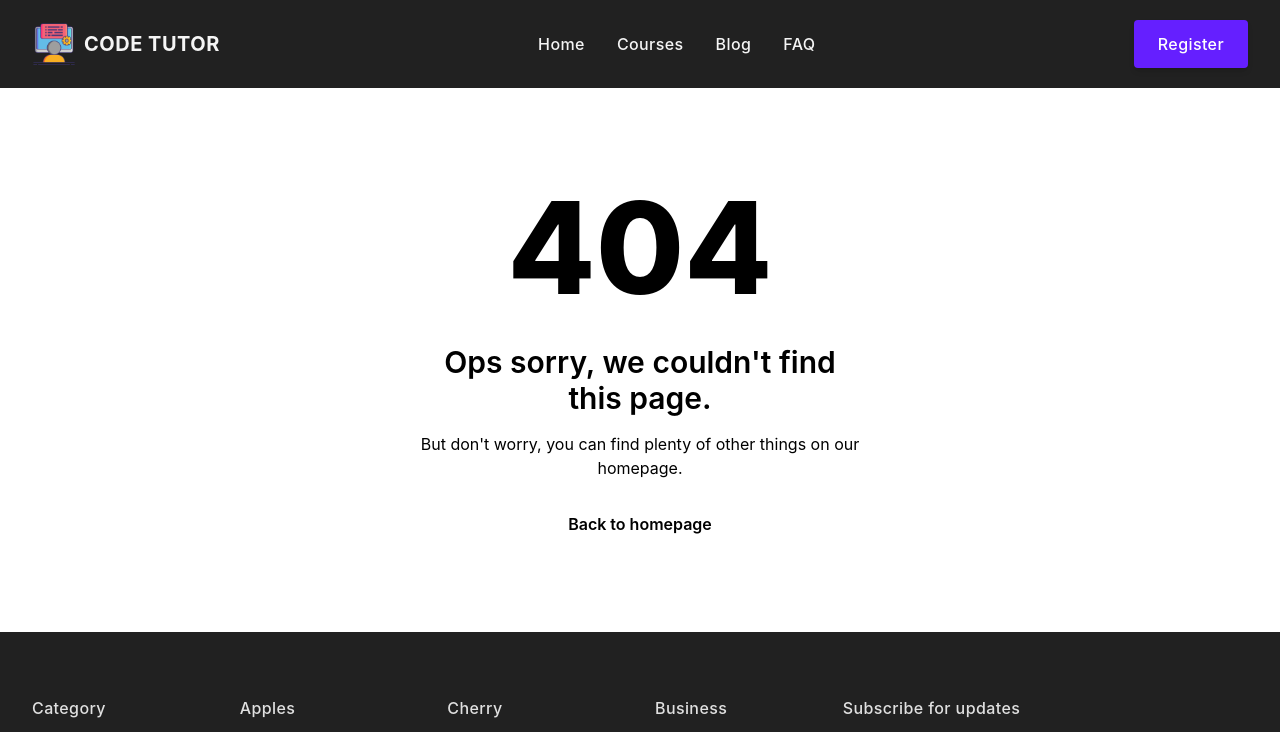
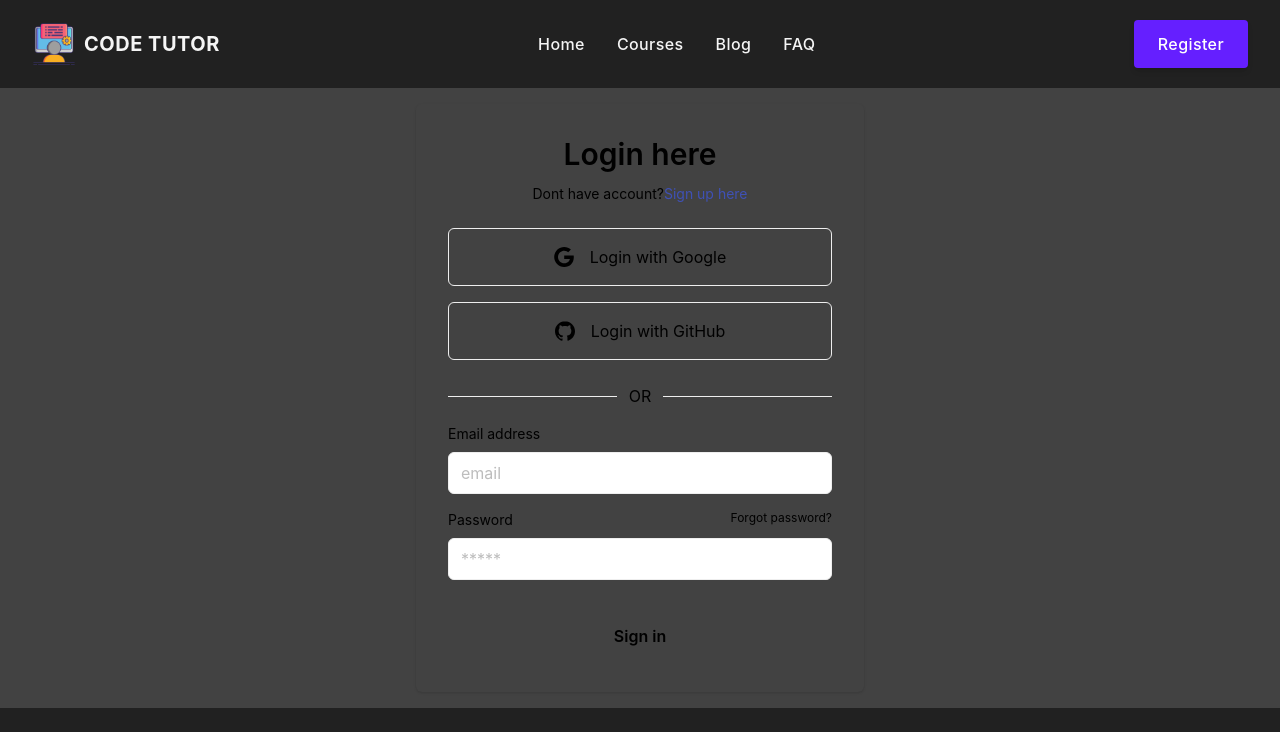
Before and after one commit to tahdiislam/code-tutor, a React (Vite) app: page /login in a window 1280 px wide. Shown: the top 732 px of the page. Built offline with nearby package versions, Linux system fonts and the light colour scheme.

Commit message:
add login page

```diff
--- a/src/Pages/Login.jsx
+++ b/src/Pages/Login.jsx
@@ -0,0 +1,52 @@
+import React from 'react';
+import { Link } from 'react-router-dom';
+
+const Login = () => {
+    return (
+        <div className='bg-gray-800 py-4'>
+            <div className="w-full max-w-md p-4 rounded-md shadow sm:p-8 dark:bg-gray-900 dark:text-gray-100 mx-auto">
+                <h2 className="mb-3 text-3xl font-semibold text-center">Login here</h2>
+                <p className="text-sm text-center dark:text-gray-400">Dont have account?
+                    <Link to="/register" rel="noopener noreferrer" className="focus:underline hover:underline text-indigo-500">Sign up here</Link>
+                </p>
+                <div className="my-6 space-y-4">
+                    <button aria-label="Login with Google" type="button" className="flex items-center justify-center w-full p-4 space-x-4 border rounded-md focus:ring-2 focus:ring-offset-1 dark:border-gray-400 focus:ring-indigo-400">
+                        <svg xmlns="http://www.w3.org/2000/svg" viewBox="0 0 32 32" className="w-5 h-5 fill-current">
+                            <path d="M16.318 13.714v5.484h9.078c-0.37 2.354-2.745 6.901-9.078 6.901-5.458 0-9.917-4.521-9.917-10.099s4.458-10.099 9.917-10.099c3.109 0 5.193 1.318 6.38 2.464l4.339-4.182c-2.786-2.599-6.396-4.182-10.719-4.182-8.844 0-16 7.151-16 16s7.156 16 16 16c9.234 0 15.365-6.49 15.365-15.635 0-1.052-0.115-1.854-0.255-2.651z"></path>
+                        </svg>
+                        <p>Login with Google</p>
+                    </button>
+                    <button aria-label="Login with GitHub" role="button" className="flex items-center justify-center w-full p-4 space-x-4 border rounded-md focus:ring-2 focus:ring-offset-1 dark:border-gray-400 focus:ring-indigo-400">
+                        <svg xmlns="http://www.w3.org/2000/svg" viewBox="0 0 32 32" className="w-5 h-5 fill-current">
+                            <path d="M16 0.396c-8.839 0-16 7.167-16 16 0 7.073 4.584 13.068 10.937 15.183 0.803 0.151 1.093-0.344 1.093-0.772 0-0.38-0.009-1.385-0.015-2.719-4.453 0.964-5.391-2.151-5.391-2.151-0.729-1.844-1.781-2.339-1.781-2.339-1.448-0.989 0.115-0.968 0.115-0.968 1.604 0.109 2.448 1.645 2.448 1.645 1.427 2.448 3.744 1.74 4.661 1.328 0.14-1.031 0.557-1.74 1.011-2.135-3.552-0.401-7.287-1.776-7.287-7.907 0-1.751 0.62-3.177 1.645-4.297-0.177-0.401-0.719-2.031 0.141-4.235 0 0 1.339-0.427 4.4 1.641 1.281-0.355 2.641-0.532 4-0.541 1.36 0.009 2.719 0.187 4 0.541 3.043-2.068 4.381-1.641 4.381-1.641 0.859 2.204 0.317 3.833 0.161 4.235 1.015 1.12 1.635 2.547 1.635 4.297 0 6.145-3.74 7.5-7.296 7.891 0.556 0.479 1.077 1.464 1.077 2.959 0 2.14-0.020 3.864-0.020 4.385 0 0.416 0.28 0.916 1.104 0.755 6.4-2.093 10.979-8.093 10.979-15.156 0-8.833-7.161-16-16-16z"></path>
+                        </svg>
+                        <p>Login with GitHub</p>
+                    </button>
+                </div>
+                <div className="flex items-center w-full my-4">
+                    <hr className="w-full dark:text-gray-400" />
+                    <p className="px-3 dark:text-gray-400">OR</p>
+                    <hr className="w-full dark:text-gray-400" />
+                </div>
+                <form novalidate="" action="" className="space-y-8 ng-untouched ng-pristine ng-valid">
+                    <div className="space-y-4">
+                        <div className="space-y-2">
+                            <label for="email" className="block text-sm">Email address</label>
+                            <input type="email" name="email" id="email" placeholder="email" className="w-full px-3 py-2 border rounded-md dark:border-gray-700 dark:bg-gray-900 dark:text-gray-100 focus:dark:border-indigo-400" />
+                        </div>
+                        <div className="space-y-2">
+                            <div className="flex justify-between">
+                                <label for="password" className="text-sm">Password</label>
+                                <a rel="noopener noreferrer" href="#" className="text-xs hover:underline dark:text-gray-400">Forgot password?</a>
+                            </div>
+                            <input type="password" name="password" id="password" placeholder="*****" className="w-full px-3 py-2 border rounded-md dark:border-gray-700 dark:bg-gray-900 dark:text-gray-100 focus:dark:border-indigo-400" />
+                        </div>
+                    </div>
+                    <button type="button" className="w-full px-8 py-3 font-semibold rounded-md dark:bg-indigo-400 dark:text-gray-900">Sign in</button>
+                </form>
+            </div>
+        </div>
+    );
+};
+
+export default Login;
--- a/src/Routes/Routes.jsx
+++ b/src/Routes/Routes.jsx
@@ -1,6 +1,7 @@
 import { createBrowserRouter } from "react-router-dom";
 import Main from "../Layout/Main";
 import Home from "../Pages/Home";
+import Login from "../Pages/Login";
 import Register from "../Pages/Register";
 import ErrorPage from "../Shared/ErrorPage";
 
@@ -13,6 +14,9 @@
             },
             {
                 path: '/register', element: <Register/>
+            },
+            {
+                path: "/login", element: <Login/>
             }
         ]
     }
```
